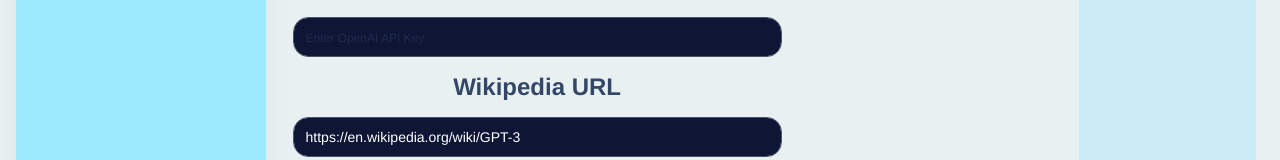
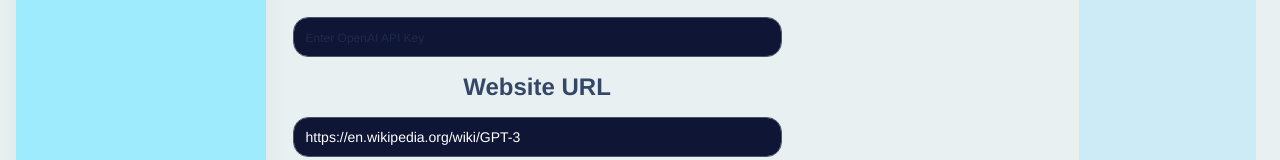
Before and after one commit to chulanpro5/hcmuwus_personalized_learning, a React (Create React App) app: page /webapp in a window 1280 px wide. Shown: the part 283-443 px from the top of the page. Built offline with nearby package versions, Linux system fonts and the light colour scheme; a small style sheet from the web is missing.

Commit message:
Update index.js

```diff
--- a/src/layouts/webapp/index.js
+++ b/src/layouts/webapp/index.js
@@ -136,9 +136,9 @@
                     </FormLabel >
                     <VuiInput type="text" id="openai-api-key" placeholder="Enter OpenAI API Key" onChange={e => setKey(e.target.value)} sx={{ fontSize: 20, height: '1rem' }} />
                     <FormLabel for="wiki-url" color='info' sx={{ fontSize: "1.5rem", fontWeight: 'bold', margin: '0.8rem' }}>
-                      Wikipedia URL
+                      Website URL
                     </FormLabel >
-                    <VuiInput type="url" id="wiki-url" placeholder="Enter a Wikipedia URL here" value={url} sx={{ fontSize: 20, height: '1rem' }} onChange={e => setUrl(e.target.value)} />
+                    <VuiInput type="url" id="wiki-url" placeholder="Enter a Website URL here" value={url} sx={{ fontSize: 20, height: '1rem' }} onChange={e => setUrl(e.target.value)} />
                     <VuiButton variant="contained" color="info" sx={{
                       '&:hover': {
                         backgroundColor: 'green'
```
